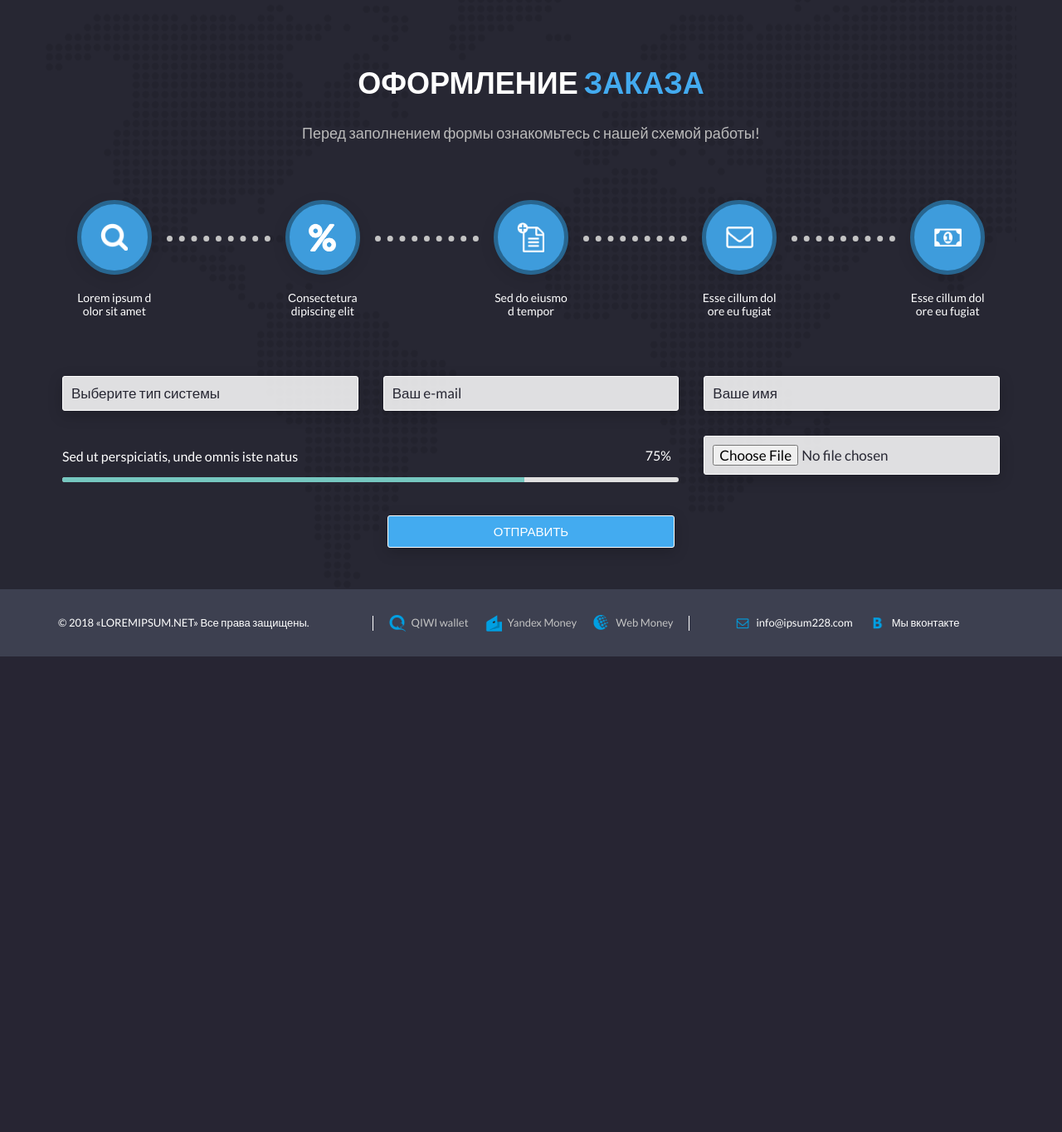
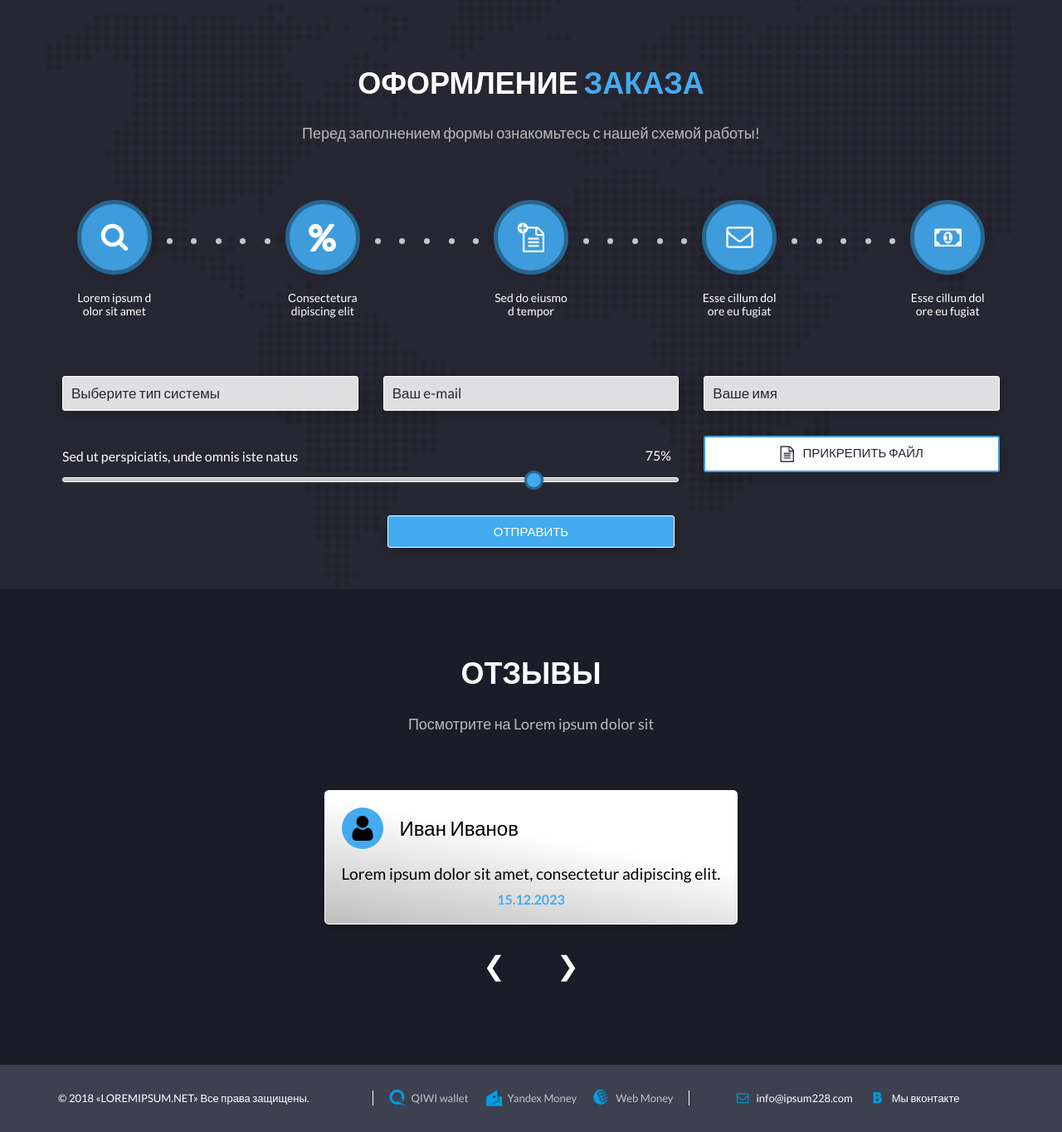
Before and after one commit to wellovely/wellovely.github.io, a PHP site: page / in a window 1280 px wide. Shown: the part 751-2115 px from the top of the page at 83% size. Before the commit the page ends 1542 px from the top, so only its background shows below. Run offline with PHP 8.4, Linux system fonts and the light colour scheme.

Commit message:
релиз

```diff
--- a/css/order/order.css
+++ b/css/order/order.css
@@ -57,6 +57,7 @@
   grid-template-columns: repeat(9, 1fr);
   align-items: center;
   margin-bottom: 70px;
+  /* animation: order__steps-anim 10s infinite; */
 }
 
 .order__step {
@@ -95,16 +96,20 @@
   word-break: break-all;
 }
 
-.dotted__line__cont {
-  width: 100%;
-  display: flex;
-  justify-content: center;
+.dot {
+  width: 7px;
+  height: 7px;
+  border-radius: 9999px;
+  background-color: #c4c4c4;
 }
 
 .order__step__dotted-line {
-  border-top: 7px dotted #c4c4c4;
-  margin-bottom: 50px;
-  width: 100%;
+  align-self: start;
+  height: 100px;
+  display: flex;
+  justify-content: space-between;
+  align-items: center;
+  gap: 10px;
 }
 
 .order__form {
@@ -139,6 +144,85 @@
   box-shadow: 0px 5px 18px 0px rgba(0, 0, 0, 0.2);
 }
 
+.order__select:hover,
+.order__input:hover,
+.order__submit:hover {
+  opacity: 0.9;
+}
+
+.order__input-file-container {
+  position: relative;
+  display: flex;
+  justify-content: center;
+  gap: 10px;
+  cursor: pointer;
+  height: fit-content;
+  margin: 0;
+  appearance: none;
+  -webkit-appearance: none;
+  -moz-appearance: none;
+  -webkit-appearance: none;
+  outline: none;
+  padding: 10px;
+  width: 100%;
+  border: 2px solid #3e9cdc;
+  border-radius: 3px;
+  box-sizing: border-box;
+  background-color: #ffffff;
+  color: #272733;
+  font-size: 17px;
+  cursor: pointer;
+
+  -webkit-box-shadow: 0px 5px 18px 0px rgba(0, 0, 0, 0.2);
+  -moz-box-shadow: 0px 5px 18px 0px rgba(0, 0, 0, 0.2);
+  box-shadow: 0px 5px 18px 0px rgba(0, 0, 0, 0.2);
+}
+
+.order__input-file-container:hover {
+  opacity: 0.9;
+}
+
+.order__input-file-container img {
+  width: 17px;
+}
+
+.order__input-file-container span {
+  display: block;
+  color: #272733;
+  font-weight: 500;
+  font-size: 15px;
+  text-transform: uppercase;
+}
+
+.order__input-file {
+  position: absolute;
+  top: 0;
+  left: 0;
+  width: 100%;
+  height: 100%;
+  opacity: 0;
+  cursor: pointer;
+}
+
+.order__progress-cont {
+  display: flex;
+  flex-direction: column;
+  justify-content: center;
+  align-items: start;
+  grid-column: 1/3;
+  position: relative;
+}
+
+.order__progress {
+  width: 100%;
+  display: flex;
+  align-items: center;
+}
+
+.order__progress-description {
+  color: #fff;
+}
+
 .order__progress-cont {
   display: flex;
   flex-direction: column;
@@ -160,16 +244,27 @@
 
 .order__progress-bar {
   flex: 1;
-  background: #e0e0e0;
+  background: #c5c5c5;
+  border: 1px solid #fff;
   border-radius: 5px;
-  overflow: hidden;
   height: 6px;
   position: relative;
+  box-sizing: border-box;
+  display: flex;
+  align-items: center;
 }
 
-.order__progress-fill {
-  background: #76c7c0;
-  height: 100%;
+.order__progress-circle {
+  background: #42a9ed;
+  border: 3px solid #286690;
+  border-radius: 9999px;
+  width: 23px;
+  min-width: 23px;
+  height: 23px;
+  min-height: 23px;
+  aspect-ratio: 1/1;
+  box-sizing: border-box;
+  cursor: grab;
 }
 
 .order__progress-text {
@@ -207,6 +302,23 @@
   transform: scale(0.95);
 }
 
+/* @keyframes order__steps-anim {
+  10% {
+    animation: order__step-anim;
+    animation-duration: 2s;
+  }
+}
+
+@keyframes order__step-anim {
+  0% {
+    transform: scale(0);
+  }
+
+  100% {
+    transform: scale(1.03);
+  }
+} */
+
 @media (max-width: 768px) {
   .order__title {
     font-size: 27px;
@@ -237,17 +349,8 @@
     left: 30vw;
   }
 
-  .dotted__line__cont {
-    width: 100%;
-    height: 90px;
-    display: flex;
-    justify-content: center;
-  }
-
   .order__step__dotted-line {
-    border-right: 7px dotted #c4c4c4;
-    width: 2px;
-    height: 100px;
+    flex-direction: column;
   }
 
   .order__form {
@@ -263,6 +366,10 @@
   .order__submit {
     width: 100%;
     max-width: 100%;
+  }
+
+  .order__submit:active {
+    transform: none;
   }
 }
 
@@ -284,15 +391,3 @@
     left: 32vw;
   }
 }
-
-/* .truncate-overflow {
-  --max-lines: 3;
-  position: relative;
-  max-height: calc(var(--lh) * var(--max-lines));
-  overflow: hidden;
-  padding-right: 1rem;
-}
-
-.truncate-overflow::after {
-  content: "...";
-} */
--- /dev/null
+++ b/css/reviews/reviews.css
@@ -0,0 +1,116 @@
+/* reviews.css */
+.reviews {
+  text-align: center;
+  width: 100%;
+  padding: 50px 20px;
+  background-color: #1a1c27;
+  box-sizing: border-box;
+}
+
+.reviews__title {
+  font-size: 36px;
+  color: white;
+  margin-bottom: 30px;
+  text-transform: uppercase;
+}
+
+.reviews__review-date {
+  color: var(--accent-text-color);
+  font-weight: 600;
+}
+
+.reviews__description {
+  font-size: 18px;
+  margin-bottom: 70px;
+  color: #bbbbbb;
+}
+
+.reviews__slider {
+  display: flex;
+  justify-content: center;
+  align-items: center;
+  position: relative;
+  overflow: hidden;
+}
+
+.reviews__slide {
+  border: 1px solid rgb(255, 255, 255);
+  background: rgb(255, 255, 255);
+  background: -moz-linear-gradient(
+    190deg,
+    rgba(255, 255, 255, 1) 39%,
+    rgba(190, 190, 190, 1) 100%
+  );
+  background: -webkit-linear-gradient(
+    190deg,
+    rgba(255, 255, 255, 1) 39%,
+    rgba(190, 190, 190, 1) 100%
+  );
+  background: linear-gradient(
+    190deg,
+    rgba(255, 255, 255, 1) 39%,
+    rgba(190, 190, 190, 1) 100%
+  );
+  filter: progid:DXImageTransform.Microsoft.gradient(startColorstr="#ffffff",endColorstr="#bebebe",GradientType=1);
+  border-radius: 5px;
+  display: none;
+  padding: 20px;
+  box-sizing: border-box;
+  margin-bottom: 30px;
+
+  -webkit-box-shadow: 0px 5px 18px 0px rgba(0, 0, 0, 0.2);
+  -moz-box-shadow: 0px 5px 18px 0px rgba(0, 0, 0, 0.2);
+  box-shadow: 0px 5px 18px 0px rgba(0, 0, 0, 0.2);
+}
+
+.reviews__slide.active {
+  display: block;
+}
+
+.reviews__text {
+  font-size: 1.2em;
+  margin-bottom: 10px;
+}
+
+.reviews__author {
+  width: 100%;
+  display: flex;
+  align-items: center;
+  gap: 20px;
+  font-size: 1.5em;
+  color: #000000;
+}
+
+.reviews__author__author-photo {
+  width: 50px;
+  height: 50px;
+  border-radius: 9999px;
+  display: flex;
+  justify-content: center;
+  align-items: center;
+  background-color: var(--accent-text-color);
+}
+
+.reviews__author__author-photo__icon {
+  width: 30px;
+  height: 30px;
+}
+
+.reviews__controls {
+  display: flex;
+  justify-content: center;
+  gap: 50px;
+  margin-bottom: 50px;
+}
+
+.reviews__control {
+  background: none;
+  border: none;
+  font-size: 2em;
+  cursor: pointer;
+  color: white;
+}
+
+.reviews__control:hover {
+  opacity: 0.5;
+}
--- a/index.html
+++ b/index.html
@@ -9,6 +9,7 @@
     <link rel="stylesheet" href="css/header/header.css" />
     <link rel="stylesheet" href="css/intro/intro.css" />
     <link rel="stylesheet" href="css/order/order.css" />
+    <link rel="stylesheet" href="css/reviews/reviews.css" />
     <link rel="stylesheet" href="css/footer/footer.css" />
   </head>
   <body>
@@ -72,7 +73,7 @@
           Перед заполнением формы ознакомьтесь с нашей схемой работы!
         </p>
         <div class="order__steps">
-          <div class="order__step">
+          <div class="order__step order__step-1">
             <div class="order__step__icon">
               <img
                 src="media/icons/search.png"
@@ -84,8 +85,12 @@
               Lorem ipsum dolor sit amet
             </div>
           </div>
-          <div class="dotted__line__cont">
-            <div class="order__step__dotted-line"></div>
+          <div class="order__step__dotted-line">
+            <div class="dot"></div>
+            <div class="dot"></div>
+            <div class="dot"></div>
+            <div class="dot"></div>
+            <div class="dot"></div>
           </div>
 
           <div class="order__step">
@@ -100,8 +105,12 @@
               Сonsecteturadipiscing elit
             </div>
           </div>
-          <div class="dotted__line__cont">
-            <div class="order__step__dotted-line"></div>
+          <div class="order__step__dotted-line">
+            <div class="dot"></div>
+            <div class="dot"></div>
+            <div class="dot"></div>
+            <div class="dot"></div>
+            <div class="dot"></div>
           </div>
           <div class="order__step">
             <div class="order__step__icon">
@@ -115,8 +124,12 @@
               Sed do eiusmod tempor
             </div>
           </div>
-          <div class="dotted__line__cont">
-            <div class="order__step__dotted-line"></div>
+          <div class="order__step__dotted-line">
+            <div class="dot"></div>
+            <div class="dot"></div>
+            <div class="dot"></div>
+            <div class="dot"></div>
+            <div class="dot"></div>
           </div>
           <div class="order__step">
             <div class="order__step__icon">
@@ -130,8 +143,12 @@
               Esse cillum dolore eu fugiat
             </div>
           </div>
-          <div class="dotted__line__cont">
-            <div class="order__step__dotted-line"></div>
+          <div class="order__step__dotted-line">
+            <div class="dot"></div>
+            <div class="dot"></div>
+            <div class="dot"></div>
+            <div class="dot"></div>
+            <div class="dot"></div>
           </div>
           <div class="order__step">
             <div class="order__step__icon">
@@ -175,19 +192,86 @@
               <span class="order__progress-text">75%</span>
               <div class="order__progress">
                 <div class="order__progress-bar">
-                  <div class="order__progress-fill" style="width: 75%"></div>
+                  <div
+                    class="order__progress-circle"
+                    style="margin-left: 75%"
+                  ></div>
                 </div>
               </div>
             </div>
-            <input
-              type="file"
-              name="file"
-              class="order__input"
-              placeholder="Прикрепить файл"
-            />
+            <div class="order__input-file-container">
+              <img src="media/icons/file.png" alt="" />
+              <span>Прикрепить файл</span>
+              <input type="file" name="file" class="order__input-file" />
+            </div>
           </div>
           <button class="order__submit" type="submit">Отправить</button>
         </form>
+      </section>
+      <!-- Slider -->
+      <section class="reviews">
+        <div class="container">
+          <h2 class="reviews__title">Отзывы</h2>
+          <div class="reviews__description">
+            Посмотрите на Lorem ipsum dolor sit
+          </div>
+          <div class="reviews__slider">
+            <div class="reviews__slide active">
+              <div class="reviews__author">
+                <div class="reviews__author__author-photo">
+                  <img
+                    src="media/icons/human.png"
+                    alt="human"
+                    class="reviews__author__author-photo__icon"
+                  />
+                </div>
+                Иван Иванов
+              </div>
+              <p class="reviews__text">
+                Lorem ipsum dolor sit amet, consectetur adipiscing elit.
+              </p>
+              <div class="reviews__review-date">15.12.2023</div>
+            </div>
+            <div class="reviews__slide">
+              <div class="reviews__author">
+                <div class="reviews__author__author-photo">
+                  <img
+                    src="media/icons/human.png"
+                    alt="human"
+                    class="reviews__author__author-photo__icon"
+                  />
+                </div>
+                Мария Петрова
+              </div>
+              <p class="reviews__text">
+                Sed do eiusmod tempor incididunt ut labore et dolore magna
+                aliqua.
+              </p>
+              <div class="reviews__review-date">01.11.2022</div>
+            </div>
+            <div class="reviews__slide">
+              <div class="reviews__author">
+                <div class="reviews__author__author-photo">
+                  <img
+                    src="media/icons/human.png"
+                    alt="human"
+                    class="reviews__author__author-photo__icon"
+                  />
+                </div>
+                Алексей Смирнов
+              </div>
+              <p class="reviews__text">
+                Ut enim ad minim veniam, quis nostrud exercitation ullamco
+                laboris nisi ut aliquip ex ea commodo consequat.
+              </p>
+              <div class="reviews__review-date">21.03.2022</div>
+            </div>
+          </div>
+          <div class="reviews__controls">
+            <button class="reviews__control reviews__control--prev">❮</button>
+            <button class="reviews__control reviews__control--next">❯</button>
+          </div>
+        </div>
       </section>
     </main>
 
@@ -267,5 +351,7 @@
         </div>
       </div>
     </footer>
+    <script src="css/order/order__progress-bar.js"></script>
+    <script src="css/reviews/reviews.js"></script>
   </body>
 </html>
```
Also changed, not shown: css/order/order__progress-bar.js (added, +41 -0 lines), css/reviews/reviews.js (added, +15 -0 lines), media/icons/file.png (added), media/icons/human.png (added).
